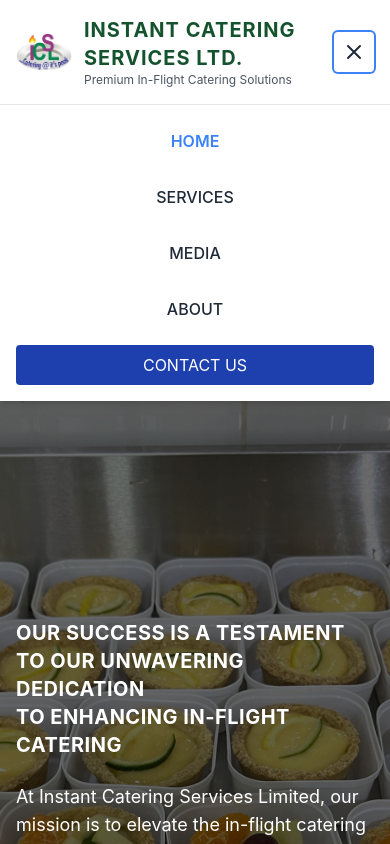
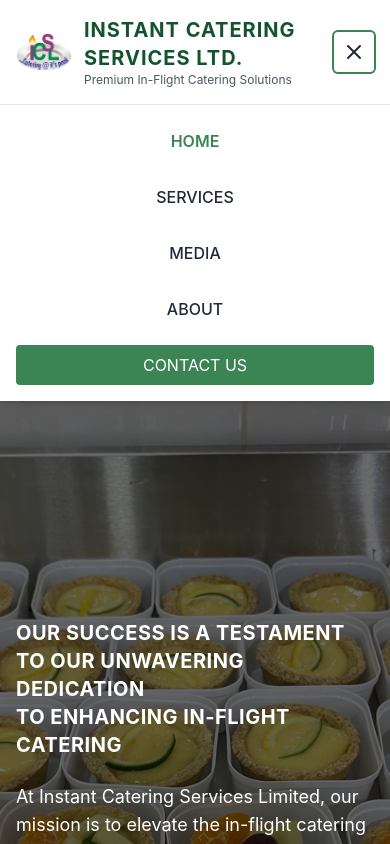
Before and after one commit to Moozay/instantcatering, a React (Create React App) app in the folder frontend/: page / in a window 390 px wide. Both pictures are taken after a click on the button "Open menu". Shown: the top 844 px of the page. Built offline with nearby package versions, Linux system fonts and the light colour scheme.

Commit message:
change nav mobile color
Signed-off-by: Musa Haruna <musaharuna679@gmail.com>

```diff
--- a/frontend/src/components/Header.js
+++ b/frontend/src/components/Header.js
@@ -10,7 +10,7 @@ const Header = () => {
   };
 
   const isActive = (path) => {
-    return location.pathname === path ? 'text-blue-500 font-semibold' : 'text-gray-800 hover:text-blue-700 font-medium';
+    return location.pathname === path ? 'text-[#3B8454] font-semibold' : 'text-gray-800 hover:text-[#3B8454] font-medium';
   };
 
   return (
@@ -40,25 +40,25 @@ const Header = () => {
           <nav className="hidden md:flex items-center space-x-6">
             <Link
               to="/"
-              className={`${location.pathname === '/' ? 'border-b-2 border-[#3B8454] ' : ''} uppercase font-medium px-2 py-1 text-gray-800 hover:text-blue-700`}
+              className={`${location.pathname === '/' ? 'border-b-2 border-[#3B8454] ' : ''} uppercase font-medium px-2 py-1 text-gray-800 hover:text-[#3B8454]`}
             >
               Home
             </Link>
             <Link
               to="/services"
-              className={`${location.pathname === '/services' ? 'border-b-2 border-[#3B8454] ' : ''} uppercase font-medium px-2 py-1 text-gray-800 hover:text-blue-700`}
+              className={`${location.pathname === '/services' ? 'border-b-2 border-[#3B8454] ' : ''} uppercase font-medium px-2 py-1 text-gray-800 hover:text-[#3B8454]`}
             >
               Services
             </Link>
             <Link
               to="/media"
-              className={`${location.pathname === '/media' ? 'border-b-2 border-[#3B8454] ' : ''} uppercase font-medium px-2 py-1 text-gray-800 hover:text-blue-700`}
+              className={`${location.pathname === '/media' ? 'border-b-2 border-[#3B8454] ' : ''} uppercase font-medium px-2 py-1 text-gray-800 hover:text-[#3B8454]`}
             >
               Media
             </Link>
             <Link
               to="/about"
-              className={`${location.pathname === '/about' ? 'border-b-2 border-[#3B8454] ' : ''} uppercase font-medium px-2 py-1 text-gray-800 hover:text-blue-700`}
+              className={`${location.pathname === '/about' ? 'border-b-2 border-[#3B8454] ' : ''} uppercase font-medium px-2 py-1 text-gray-800 hover:text-[#3B8454]`}
             >
               About
             </Link>
@@ -73,7 +73,7 @@ const Header = () => {
           {/* Mobile Menu Button */}
           <div className="md:hidden">
             <button
-              className="text-gray-800 p-2 focus:outline-none focus:ring-2 focus:ring-blue-500 rounded"
+              className="text-gray-800 p-2 focus:outline-none focus:ring-2 focus:ring-[#3B8454] rounded"
               onClick={toggleMobileMenu}
               aria-label={isMobileMenuOpen ? "Close menu" : "Open menu"}
               aria-expanded={isMobileMenuOpen}
@@ -103,7 +103,7 @@ const Header = () => {
           <Link to="/services" className={`uppercase ${isActive('/services')} block py-2 text-center`} onClick={toggleMobileMenu}>Services</Link>
           <Link to="/media" className={`uppercase ${isActive('/media')} block py-2 text-center`} onClick={toggleMobileMenu}>Media</Link>
           <Link to="/about" className={`uppercase ${isActive('/about')} block py-2 text-center`} onClick={toggleMobileMenu}>About</Link>
-          <Link to="/contact" className="uppercase block py-2 bg-blue-800 text-white rounded text-center" onClick={toggleMobileMenu}>Contact Us</Link>
+          <Link to="/contact" className="uppercase block py-2 bg-[#3B8454] text-white rounded text-center" onClick={toggleMobileMenu}>Contact Us</Link>
         </div>
       </div>
     </header>
```
